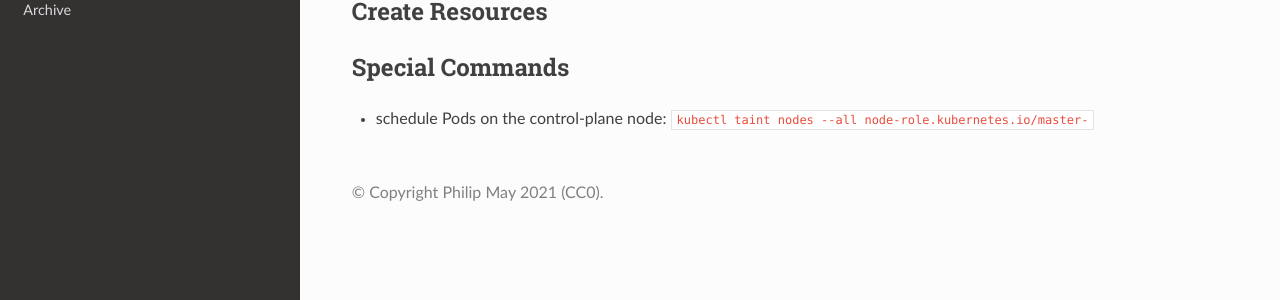
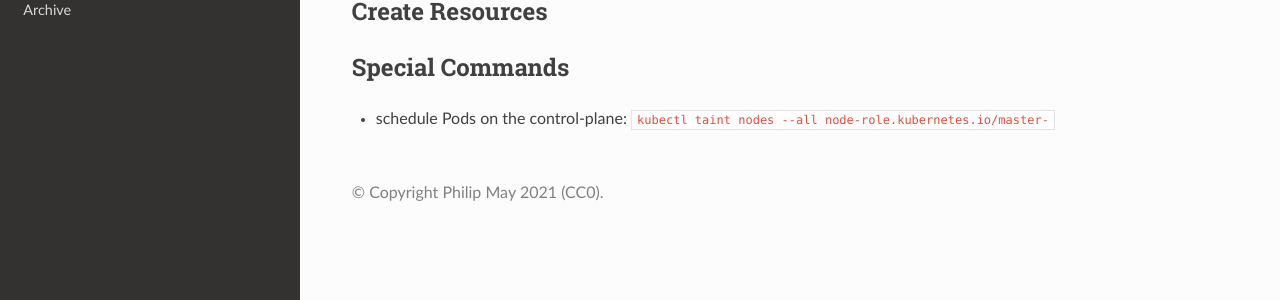
Before and after one commit to PhilipMay/May.la, a Sphinx documentation site: the page built from source/k8s/kubectl.md, in a window 1280 px wide. Shown: the part 366-666 px from the top of the page. Built offline with Sphinx 7.4.7 and the Read the Docs theme 2.0.0, drawn with Linux system fonts in a browser that asks for light colours.

Commit message:
Update kubectl.md

```diff
--- a/source/k8s/kubectl.md
+++ b/source/k8s/kubectl.md
@@ -9,4 +9,4 @@
 ## Create Resources
 
 ## Special Commands
-- schedule Pods on the control-plane node: `kubectl taint nodes --all node-role.kubernetes.io/master-`
+- schedule Pods on the control-plane: `kubectl taint nodes --all node-role.kubernetes.io/master-`
```
